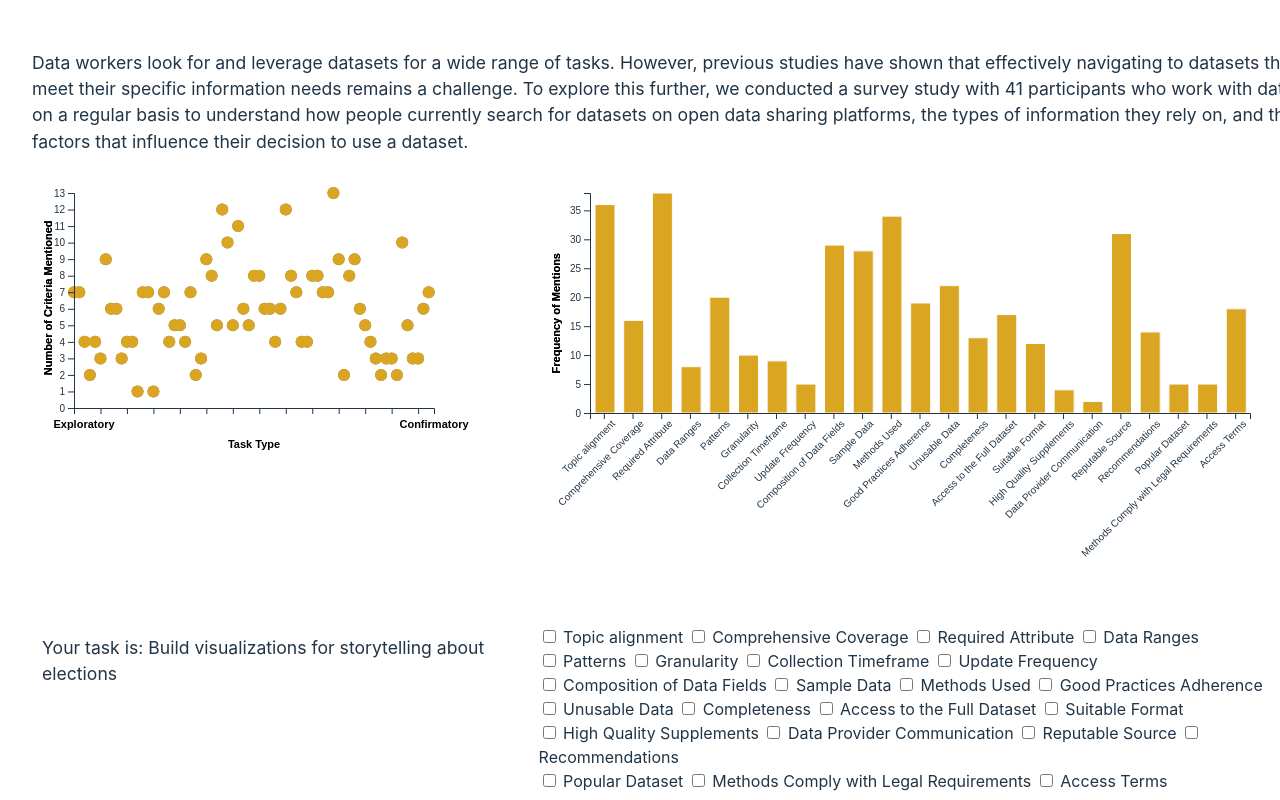
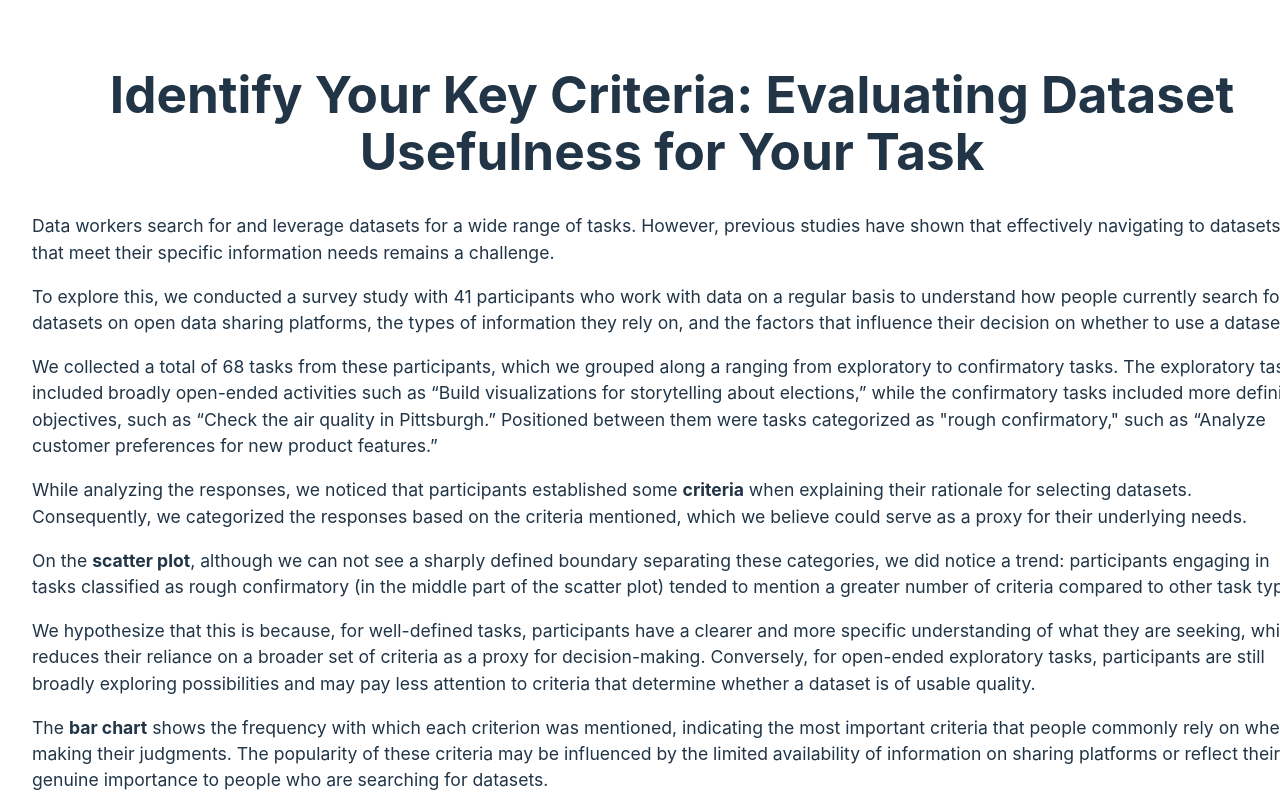
Before and after one commit to dnliu0/assignment3, a Svelte app: page / in a window 1280 px wide. Shown: the top 800 px of the page. Built offline with nearby package versions, Linux system fonts and the light colour scheme.

Commit message:
Add files via upload

```diff
--- a/src/App.svelte
+++ b/src/App.svelte
@@ -218,17 +218,33 @@
 </script>
 
 <main>
-  <!-- <h1>NYC Restaurants</h1> -->
+  <h1>Identify Your Key Criteria: Evaluating Dataset Usefulness for Your Task</h1>
   <p>
-    Data workers look for and leverage datasets for a wide range of tasks. However, previous studies have shown that effectively navigating to datasets that meet their specific information needs remains a challenge. To explore this further, we conducted a survey study with 41 participants who work with data on a regular basis to understand how people currently search for datasets on open data sharing platforms, the types of information they rely on, and the factors that influence their decision to use a dataset.
+  Data workers search for and leverage datasets for a wide range of tasks. However, previous studies have shown that effectively navigating to datasets that meet their specific information needs remains a challenge.
   </p>
-  <div class="flex-container row">
+  <p>
+To explore this, we conducted a survey study with 41 participants who work with data on a regular basis to understand how people currently search for datasets on open data sharing platforms, the types of information they rely on, and the factors that influence their decision on whether to use a dataset.
+</p>
+<p>
+We collected a total of 68 tasks from these participants, which we grouped along a ranging from exploratory to confirmatory tasks. The exploratory tasks included broadly open-ended activities such as “Build visualizations for storytelling about elections,” while the confirmatory tasks included more definitive objectives, such as “Check the air quality in Pittsburgh.” Positioned between them were tasks categorized as "rough confirmatory," such as “Analyze customer preferences for new product features.”
+</p>
+<p>While analyzing the responses, we noticed that participants established some <b>criteria</b> when explaining their rationale for selecting datasets. Consequently, we categorized the responses based on the criteria mentioned, which we believe could serve as a proxy for their underlying needs.</p>
+<p>
+On the <b>scatter plot</b>, although we can not see a sharply defined boundary separating these categories, we did notice a trend: participants engaging in tasks classified as rough confirmatory (in the middle part of the scatter plot) tended to mention a greater number of criteria compared to other task types.
+</p>
+<p>We hypothesize that this is because, for well-defined tasks, participants have a clearer and more specific understanding of what they are seeking, which reduces their reliance on a broader set of criteria as a proxy for decision-making. Conversely, for open-ended exploratory tasks, participants are still broadly exploring possibilities and may pay less attention to criteria that determine whether a dataset is of usable quality.</p>
+<p>The <b>bar chart</b> shows the frequency with which each criterion was mentioned, indicating the most important criteria that people commonly rely on when making their judgments. The popularity of these criteria may be influenced by the limited availability of information on sharing platforms or reflect their genuine importance to people who are searching for datasets. </p>
+
+<div class="flex-container row">
     <!-- <div class="map"><Heatmap data={data} fullData={fullData}/></div> -->
     <div><Scatterplot data={data} fullData={fullData} criteria={criteria} bind:marks={marks} bind:marks2={marks2} /></div>
     <!-- <div><Histogram2 data={data} fullData={fullData} criteria={criteria}/></div> -->
     <div><BarChart data={data} fullData={fullData} criteria={criteria} update={updateData} bind:filter={filter1} bind:brushLayer={brushLayer} bind:brush={brush}/></div>
     <!-- <div><Parallel data={data} fullData={fullData} criteria={criteria} update={updateData} bind:filter={filter1}/></div> -->
   </div>
+<p>When brushing over the criteria in the <b>bar chart</b>, it highlights the criteria that are commonly mentioned together, which suggests the patterns of criteria that tend to be grouped. Simultaneously, the data points on the <b>scatter plot</b>, which represent individual tasks, are also highlighted. These highlighted points correspond to tasks where participants reported relying on the selected criteria while searching for datasets
+ </p>
+ <p><b>Now, let's add your point to the dataset. You have been randomly assigned a task. Based on this task, which criteria do you believe would help you determine the usefulness of a dataset?</b></p>
   <div class="flex-container row">
     <p>{question}</p>
     <div class="selection">
@@ -254,12 +270,13 @@
     display: flex;
     justify-content: center;
     height: 100%;
-    padding: 10px;
+    padding-top: 20px;
     gap: 0px;
+
   }
 
   .flex-container > div{
-    padding: 8px;
+    padding: 2px;
   }
 
   .flex-container .row {
--- a/src/BarChart.svelte
+++ b/src/BarChart.svelte
@@ -10,7 +10,7 @@
     export let brushLayer;
     export let brush;
 
-    let margin = {top: 10, right: 80, bottom: 170, left: 60};
+    let margin = {top: 10, right: 80, bottom: 145, left: 60};
     let width = 800;
     let height = 400;
     let chartW = width - margin.left - margin.right;
--- a/src/Scatterplot.svelte
+++ b/src/Scatterplot.svelte
@@ -12,9 +12,9 @@
     let brushLayer;
     let brush;
 
-    let margin = {top: 10, right: 80, bottom: 75, left: 60};
+    let margin = {top: 50, right: 80, bottom: 75, left: 60};
     let width = 500;
-    let height = 300;
+    let height = 340;
     let chartW = width - margin.left - margin.right;
     let chartH = height - margin.top - margin.bottom;
 
```
